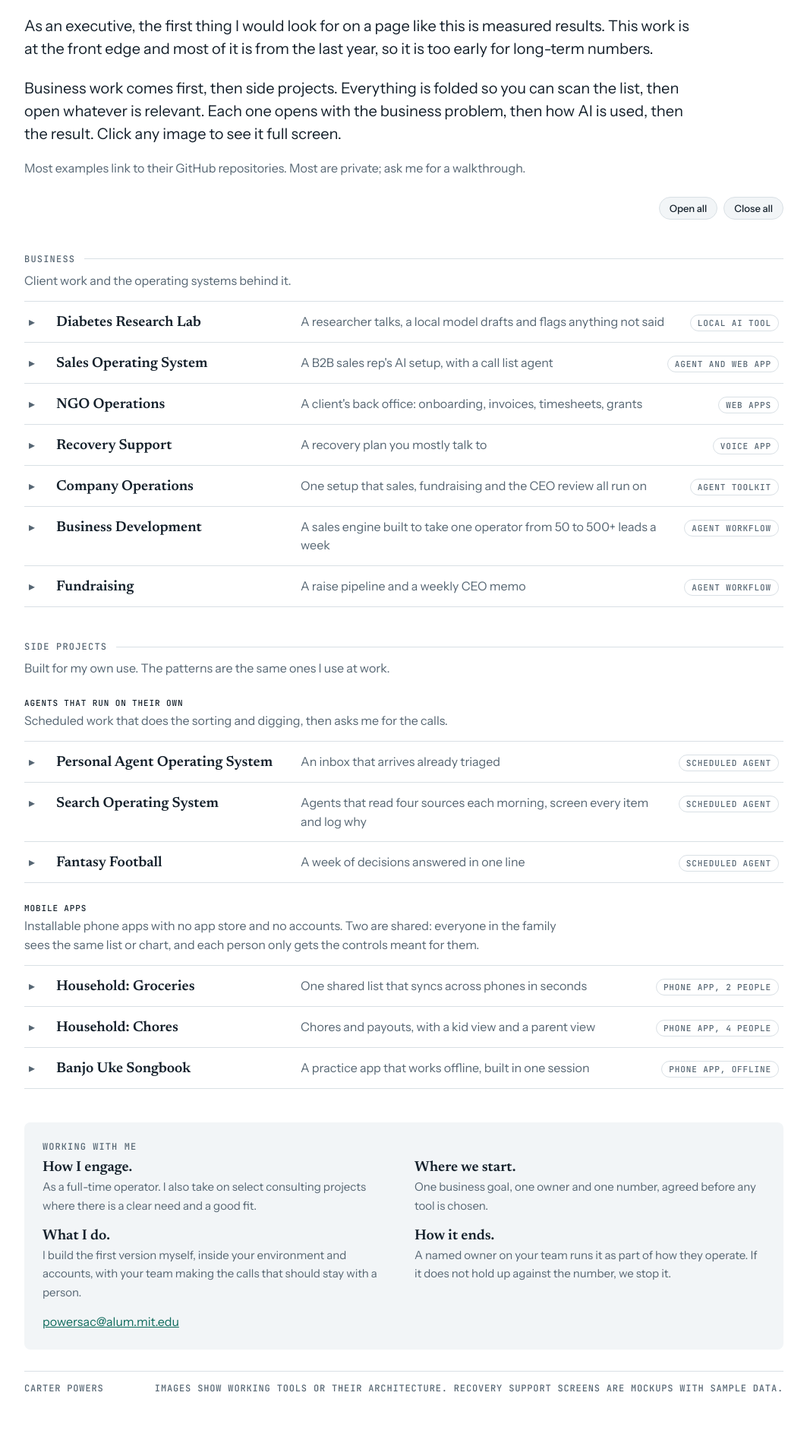
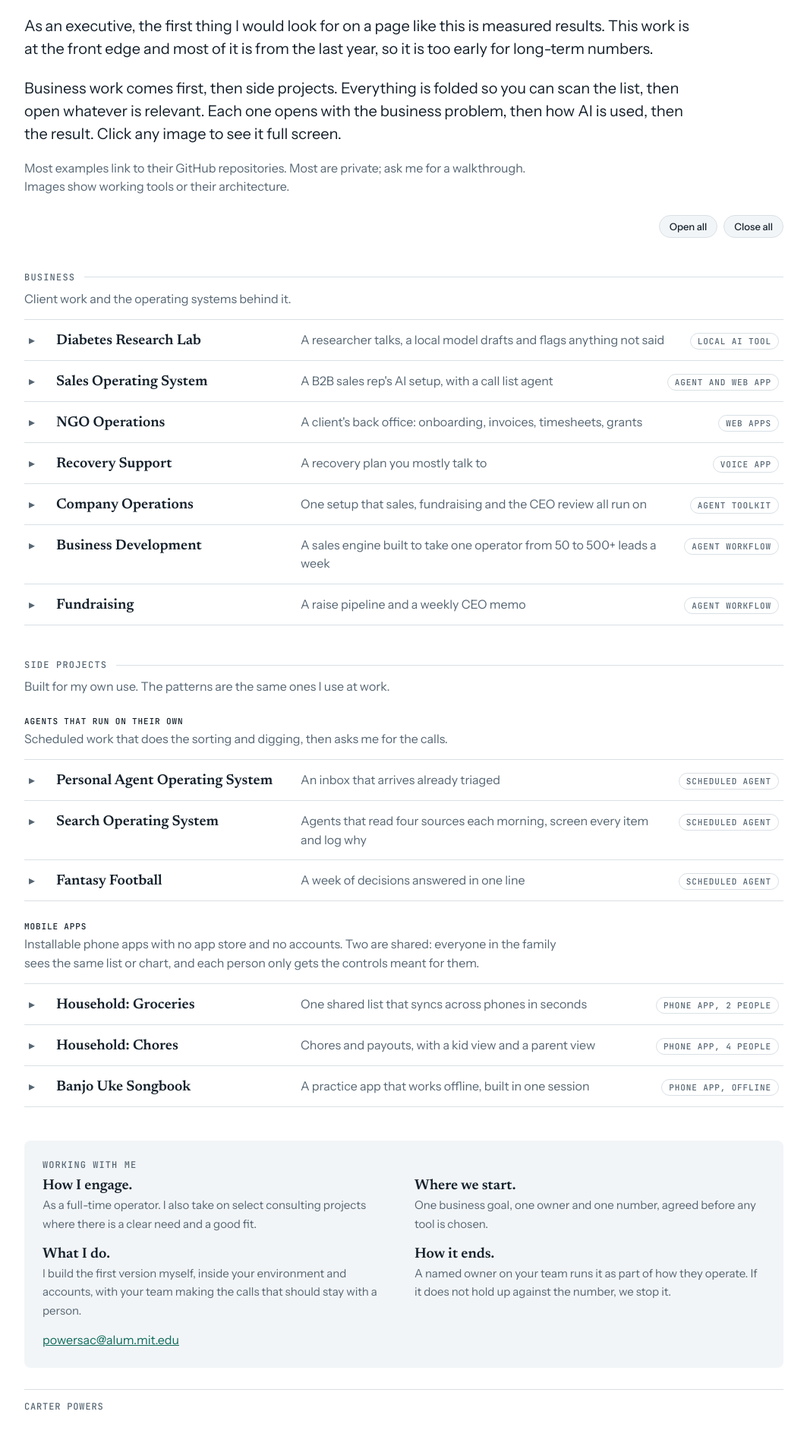
Before and after one commit to powersac/ai-portfolio, a plain HTML site: page index.html in a window 1280 px wide. Shown: the part 1075-2970 px from the top of the page at 76% size, without its empty margins (108-1171 px from the left). Drawn offline with Linux system fonts and the light colour scheme.

Commit message:
Move image note up to the examples header, simplify footer
Co-Authored-By: Claude Fable 5.2 <noreply@anthropic.com>
Claude-Session: https://claude.ai/code/session_014mt8JZzPd6fUFKvQ64WBt6

```diff
--- a/index.html
+++ b/index.html
@@ -187,7 +187,7 @@ details.row .in-card{padding:16px 0 4px}
   <p class="lead">The same principles run through every example below. Each system shows its work: the research drafter flags every sentence that goes beyond what the researcher said, and the sales system logs every touch in the CRM. A person stays in the loop, and nothing goes out without my yes. Failures become tests, so a fixed bug cannot come back quietly. Parts get reused, not rebuilt: one set of tools runs sales, fundraising and the weekly CEO review. Data privacy and access control come first. I start from first principles on who can see what, including health data rules (HIPAA) where they apply. Client work runs inside the client&#x27;s own environment and accounts, and I secure the side projects myself.</p>
   <p class="lead">As an executive, the first thing I would look for on a page like this is measured results. This work is at the front edge and most of it is from the last year, so it is too early for long-term numbers.</p>
   <p class="lead">Business work comes first, then side projects. Everything is folded so you can scan the list, then open whatever is relevant. Each one opens with the business problem, then how AI is used, then the result. Click any image to see it full screen.</p>
-  <p class="lead" style="margin-top:0;font-size:16px;color:var(--muted)">Most examples link to their GitHub repositories. Most are private; ask me for a walkthrough.</p>
+  <p class="lead" style="margin-top:0;font-size:16px;color:var(--muted)">Most examples link to their GitHub repositories. Most are private; ask me for a walkthrough. Images show working tools or their architecture.</p>
   <div class="toolbar"><button type="button" data-all="open">Open all</button><button type="button" data-all="close">Close all</button></div>
   <div class="tier" id="business" style="margin-top:44px">Business</div><p class="sec-desc">Client work and the operating systems behind it.</p>
   <div class="list"><details class="row" id="draftzero"><summary><span class="arrow" aria-hidden="true">&#9656;</span><span class="t">Diabetes Research Lab</span><span class="h">A researcher talks, a local model drafts and flags anything not said</span><span class="tag">Local AI tool</span></summary>
@@ -374,7 +374,7 @@ details.row .in-card{padding:16px 0 4px}
 </section></div>
 </details></div>
   <section class="pat" id="working" style="margin-top:44px"><h3>Working with me</h3><div class="pgrid"><div><b>How I engage.</b><span>As a full-time operator. I also take on select consulting projects where there is a clear need and a good fit.</span></div><div><b>Where we start.</b><span>One business goal, one owner and one number, agreed before any tool is chosen.</span></div><div><b>What I do.</b><span>I build the first version myself, inside your environment and accounts, with your team making the calls that should stay with a person.</span></div><div><b>How it ends.</b><span>A named owner on your team runs it as part of how they operate. If it does not hold up against the number, we stop it.</span></div></div><p style="margin:14px 0 0"><a style="color:var(--accent)" href="mailto:powersac@alum.mit.edu">powersac@alum.mit.edu</a></p></section>
-  <footer><span>Carter Powers</span><span>Images show working tools or their architecture. Recovery Support screens are mockups with sample data.</span></footer>
+  <footer><span>Carter Powers</span></footer>
 </div>
 <dialog class="lightbox" aria-label="Full-screen image"><img alt=""></dialog>
 <script>
```
